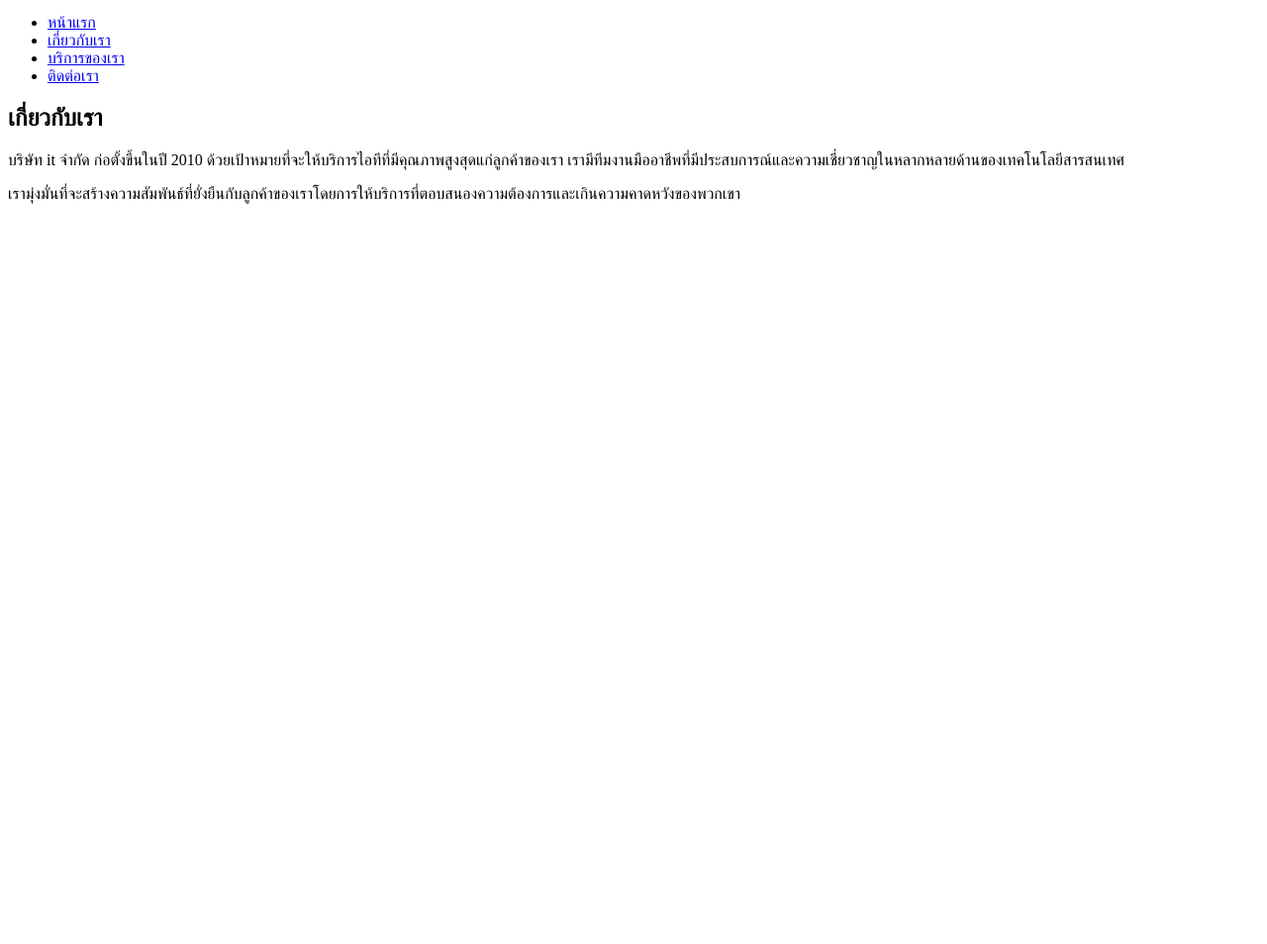
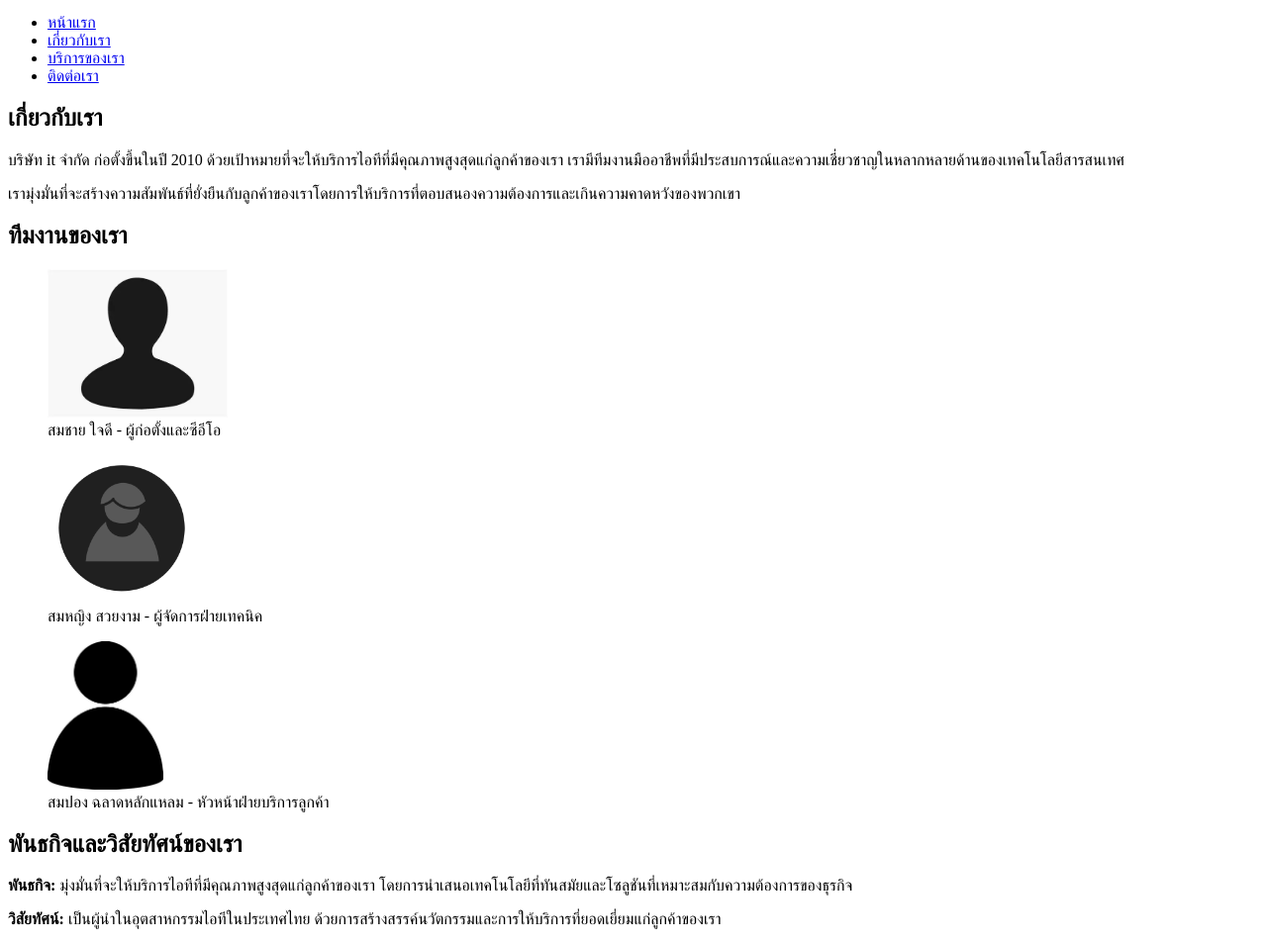
Before and after one commit to 67160196/my-business-web, a plain HTML site: page about.html in a window 1280 px wide. Shown: the part 64-1018 px from the top of the page at 99% size. Before the commit the page ends 800 px from the top, so only its background shows below. Drawn offline with Linux system fonts and the light colour scheme.

Commit message:
2.2 business team

```diff
--- a/about.html
+++ b/about.html
@@ -6,7 +6,6 @@
         <title>เกี่ยวกับ บริษัท it จำกัด</title>
     </head>
 
-    <!-- เรื่องราวของบริษัท -->
     <body>
         <header>
             <div class="logo">
@@ -30,5 +29,29 @@
                 <p>บริษัท it จำกัด ก่อตั้งขึ้นในปี 2010 ด้วยเป้าหมายที่จะให้บริการไอทีที่มีคุณภาพสูงสุดแก่ลูกค้าของเรา เรามีทีมงานมืออาชีพที่มีประสบการณ์และความเชี่ยวชาญในหลากหลายด้านของเทคโนโลยีสารสนเทศ</p>
                 <p>เรามุ่งมั่นที่จะสร้างความสัมพันธ์ที่ยั่งยืนกับลูกค้าของเราโดยการให้บริการที่ตอบสนองความต้องการและเกินความคาดหวังของพวกเขา</p>
             </section>
+
+
+            <section class="team">
+                <h2>ทีมงานของเรา</h2>
+                <figure>
+                    <img src="images/member1.webp" alt="สมชาย ใจดี" height="150">
+                    <figcaption>สมชาย ใจดี - ผู้ก่อตั้งและซีอีโอ</figcaption>
+                </figure>
+                <figure>
+                    <img src="images/member2.webp" alt="สมหญิง สวยงาม" height="150">
+                    <figcaption>สมหญิง สวยงาม - ผู้จัดการฝ่ายเทคนิค</figcaption>
+                </figure>
+                <figure>
+                    <img src="images/member3.webp" alt="สมปอง ฉลาดหลักแหลม" height="150">
+                    <figcaption>สมปอง ฉลาดหลักแหลม - หัวหน้าฝ่ายบริการลูกค้า</figcaption>
+                </figure>
+            </section>
+
+            <!-- Mission/Vision -->
+            <section class="mission-vision">
+                <h2>พันธกิจและวิสัยทัศน์ของเรา</h2>
+                <p><strong>พันธกิจ:</strong> มุ่งมั่นที่จะให้บริการไอทีที่มีคุณภาพสูงสุดแก่ลูกค้าของเรา โดยการนำเสนอเทคโนโลยีที่ทันสมัยและโซลูชันที่เหมาะสมกับความต้องการของธุรกิจ</p>
+                <p><strong>วิสัยทัศน์:</strong> เป็นผู้นำในอุตสาหกรรมไอทีในประเทศไทย ด้วยการสร้างสรรค์นวัตกรรมและการให้บริการที่ยอดเยี่ยมแก่ลูกค้าของเรา</p>
         </main>
+    </body>
 </html>
```
Also changed, not shown: images/member3.webp (added).
